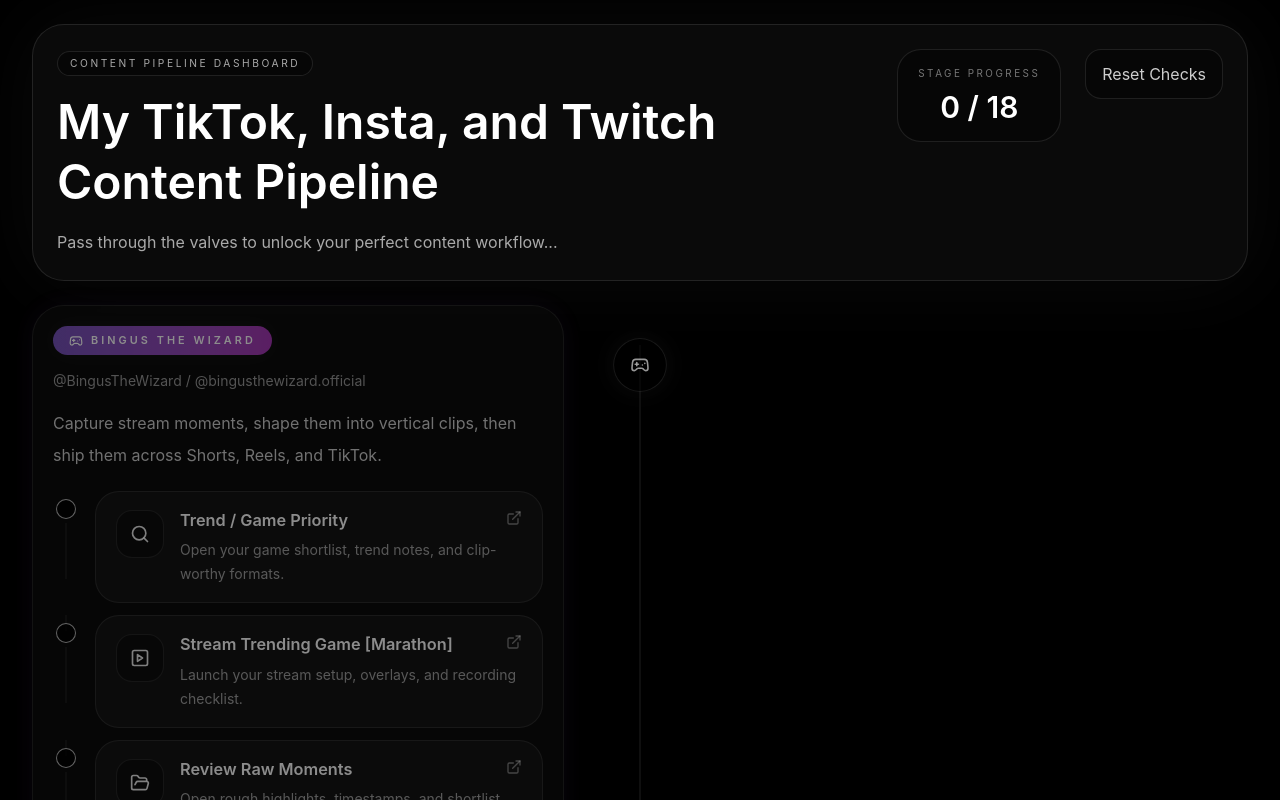
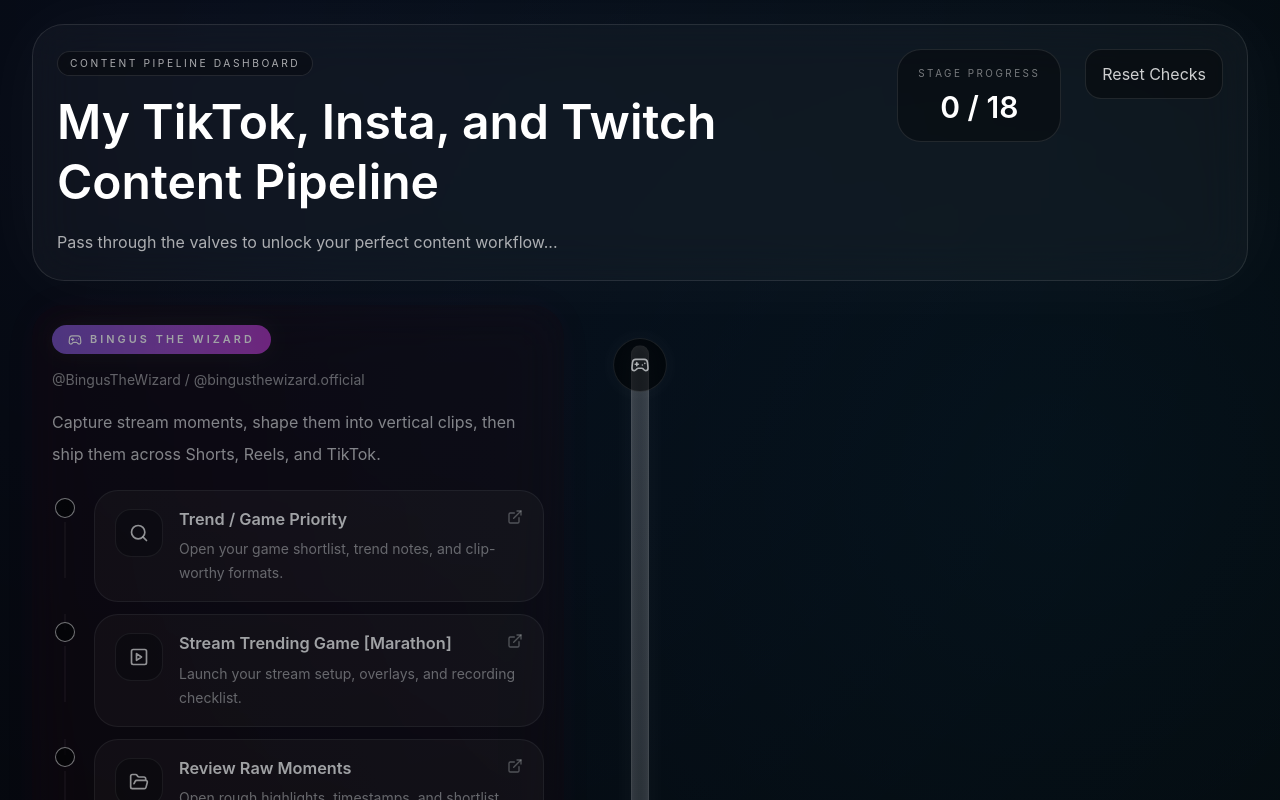
Before and after one commit to WilliamFischer02/ContentWorkflow, a React (Vite) app: page / in a window 1280 px wide. Shown: the top 800 px of the page. Built offline with nearby package versions, Linux system fonts and the light colour scheme.

Commit message:
feat: add metallic pipe, flowing progress, status tints, and ambient polish

```diff
--- a/src/App.tsx
+++ b/src/App.tsx
@@ -38,6 +38,8 @@
 
 type WorkflowIconKey = keyof typeof workflowIcons;
 type StageIconKey = keyof typeof stageIcons;
+
+type WorkflowStatus = "untouched" | "partial" | "complete";
 
 type Stage = {
   id: string;
@@ -175,24 +177,33 @@
   completed,
   onToggleStage,
   isActive,
+  status,
 }: {
   workflow: Workflow;
   workflowIndex: number;
   completed: Record<string, boolean>;
   onToggleStage: (stageId: string) => void;
   isActive: boolean;
+  status: WorkflowStatus;
 }) {
   const WorkflowIcon = workflowIcons[workflow.workflowIcon] ?? Sparkles;
   const alignLeft = workflowIndex % 2 === 0;
+  const statusTintClass =
+	 status === "complete"
+	  ? "border-emerald-500/20 bg-emerald-950/28 shadow-[0_0_55px_rgba(16,185,129,0.10)]"
+	  : status === "partial"
+	  ? "border-amber-400/18 bg-amber-950/22 shadow-[0_0_48px_rgba(245,158,11,0.08)]"
+	  : "border-rose-500/16 bg-rose-950/18 shadow-[0_0_38px_rgba(244,63,94,0.07)]";
 
   const card = (
     <div
 	  className={cn(
-        "rounded-[2rem] border border-white/10 bg-white/[0.045] p-5 backdrop-blur-xl transition-all duration-500",
+		"group rounded-[2rem] p-5 backdrop-blur-xl transition-all duration-300 hover:-translate-y-0.5 hover:scale-[1.01] hover:border-white/18",
+		statusTintClass,
 		workflow.glowClass,
 		isActive
 		  ? "opacity-100 saturate-100 grayscale-0"
-          : "opacity-55 saturate-75 grayscale-[0.12]"
+		  : "opacity-62 saturate-80 grayscale-[0.10]"
 	  )}
 	>
       <div
@@ -256,6 +267,38 @@
       [stageId]: !prev[stageId],
     }));
   };
+	const getWorkflowStats = (workflow: Workflow) => {
+	  const total = workflow.stages.length;
+	  const done = workflow.stages.filter((stage) => completed[stage.id]).length;
+
+	  let status: WorkflowStatus = "untouched";
+	  if (done === total && total > 0) status = "complete";
+	  else if (done > 0) status = "partial";
+
+	  return {
+		done,
+		total,
+		ratio: total > 0 ? done / total : 0,
+		status,
+	  };
+	};
+
+	const workflowSnapshots = useMemo(() => {
+	  if (!content) return [];
+	  return content.workflows.map((workflow) => ({
+		id: workflow.id,
+		...getWorkflowStats(workflow),
+	  }));
+	}, [content, completed]);
+
+	const completedWorkflowCount = workflowSnapshots.filter(
+	  (workflow) => workflow.status === "complete"
+	).length;
+
+	const pipeFillPercent =
+	  content?.workflows?.length && completedWorkflowCount > 0
+		? Math.max((completedWorkflowCount / content.workflows.length) * 100, 7)
+		: 0;
 
   useEffect(() => {
     try {
@@ -404,7 +447,7 @@
   }
 
   return (
-    <div className="min-h-screen bg-black text-white">
+    <div className="app-shell min-h-screen bg-black text-white">
       <div className="mx-auto max-w-[1400px] px-6 py-6 md:px-8">
         <header className="rounded-[2rem] border border-white/10 bg-white/[0.04] px-6 py-6 shadow-[0_0_80px_rgba(255,255,255,0.04)] backdrop-blur-xl">
           <div className="grid gap-6 md:grid-cols-[1fr_auto_auto] md:items-start">
@@ -441,10 +484,27 @@
 
         <main className="mt-6 space-y-16">
 		  <div className="relative">
-			<div className="pointer-events-none absolute left-1/2 top-10 bottom-10 hidden w-px -translate-x-1/2 bg-white/12 shadow-[0_0_18px_rgba(255,255,255,0.04)] md:block" />
+			  <div className="pointer-events-none absolute left-1/2 top-10 bottom-10 hidden -translate-x-1/2 md:block">
+				<div className="absolute inset-y-0 left-1/2 w-[18px] -translate-x-1/2 rounded-full border border-white/10 bg-[linear-gradient(180deg,rgba(214,214,216,0.22)_0%,rgba(135,139,148,0.18)_45%,rgba(64,68,76,0.24)_100%)] shadow-[inset_0_0_10px_rgba(255,255,255,0.10),0_0_24px_rgba(255,255,255,0.05)]" />
+
+				<div
+				  className="animate-pipe-flow absolute left-1/2 top-0 w-[8px] -translate-x-1/2 rounded-full bg-[linear-gradient(180deg,rgba(125,211,252,0.95)_0%,rgba(59,130,246,0.88)_42%,rgba(14,165,233,0.98)_100%)] shadow-[0_0_18px_rgba(59,130,246,0.40)] transition-[height] duration-500"
+				  style={{ height: `${pipeFillPercent}%` }}
+				/>
+
+				{pipeFillPercent > 0 ? (
+				  <div
+					className="animate-pipe-node absolute left-1/2 h-3.5 w-3.5 -translate-x-1/2 rounded-full bg-sky-300/90 blur-[2px]"
+					style={{ top: `calc(${pipeFillPercent}% - 7px)` }}
+				  />
+				) : null}
+			  </div>
 
 			  <div className="space-y-16">
-			  {content.workflows.map((workflow, workflowIndex) => (
+			  {content.workflows.map((workflow, workflowIndex) => {
+				  const workflowState = getWorkflowStats(workflow);
+
+				  return (
 					<WorkflowRow
 					  key={workflow.id}
 					  workflow={workflow}
@@ -452,8 +512,10 @@
 					  completed={completed}
 					  onToggleStage={toggleCompleted}
 					  isActive={activeWorkflowId === null || activeWorkflowId === workflow.id}
+					  status={workflowState.status}
 					/>
-			  ))}
+				  );
+				})}
 			</div>
 		  </div>
 
--- a/src/index.css
+++ b/src/index.css
@@ -54,3 +54,81 @@
   background: rgba(255, 255, 255, 0.16);
   color: white;
 }
+
+.app-shell {
+  position: relative;
+  isolation: isolate;
+  overflow-x: clip;
+  background:
+    radial-gradient(circle at 20% 0%, rgba(41, 98, 255, 0.08), transparent 38%),
+    radial-gradient(circle at 82% 12%, rgba(0, 191, 255, 0.06), transparent 28%),
+    #040506;
+}
+
+.app-shell::before {
+  content: "";
+  position: fixed;
+  inset: 0;
+  pointer-events: none;
+  z-index: 0;
+  opacity: 0.16;
+  background-image:
+    radial-gradient(circle at 20% 20%, rgba(255, 255, 255, 0.028) 0, transparent 1.2px),
+    radial-gradient(circle at 80% 40%, rgba(255, 255, 255, 0.018) 0, transparent 1px),
+    repeating-linear-gradient(
+      0deg,
+      rgba(255, 255, 255, 0.012) 0 1px,
+      transparent 1px 4px
+    ),
+    repeating-linear-gradient(
+      90deg,
+      rgba(255, 255, 255, 0.01) 0 1px,
+      transparent 1px 5px
+    );
+  background-size:
+    140px 140px,
+    180px 180px,
+    220px 220px,
+    260px 260px;
+  background-blend-mode: screen, screen, soft-light, soft-light;
+}
+
+.app-shell > * {
+  position: relative;
+  z-index: 1;
+}
+
+@keyframes pipeFlow {
+  0% {
+    background-position: 0 0;
+    filter: brightness(0.98);
+  }
+  50% {
+    filter: brightness(1.18);
+  }
+  100% {
+    background-position: 0 150px;
+    filter: brightness(0.98);
+  }
+}
+
+@keyframes pipeNodePulse {
+  0%,
+  100% {
+    transform: translateX(-50%) scale(0.92);
+    box-shadow: 0 0 10px rgba(125, 211, 252, 0.35);
+  }
+  50% {
+    transform: translateX(-50%) scale(1.18);
+    box-shadow: 0 0 24px rgba(59, 130, 246, 0.55);
+  }
+}
+
+.animate-pipe-flow {
+  background-size: 100% 150px;
+  animation: pipeFlow 2.3s linear infinite;
+}
+
+.animate-pipe-node {
+  animation: pipeNodePulse 1.8s ease-in-out infinite;
+}
```
Lines whose indentation alone changed are shown as unchanged.
